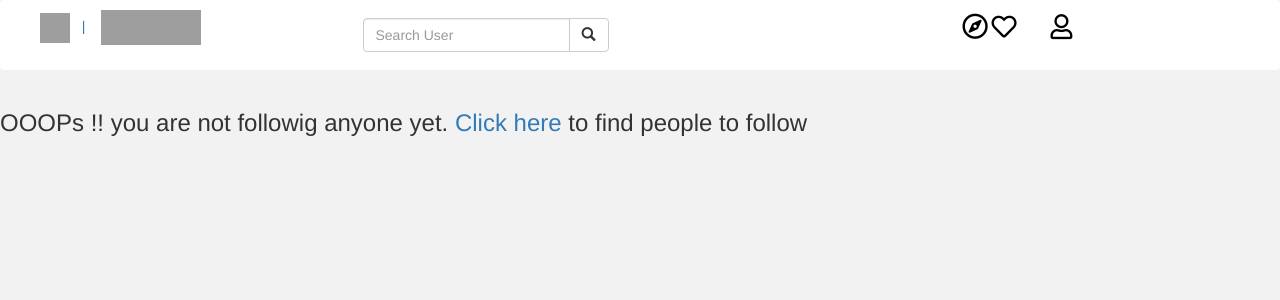
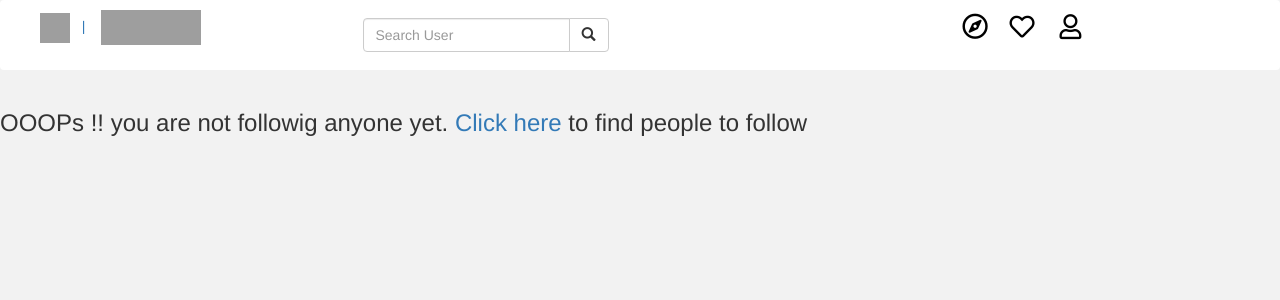
Before and after one commit to alexogola/instagram, a Django app: page / in a window 1280 px wide. Shown: the top 300 px of the page. Run offline with Django 3.2, Linux system fonts and the light colour scheme; the visitor is signed in with stand-in values (Sample User, id 1); data that the repository does not hold is empty; some libraries are stand-ins or nearby versions; grey boxes are pictures that could not be loaded.

Commit message:
even out margin spacing on navbar

```diff
--- a/clone/templates/navbar.html
+++ b/clone/templates/navbar.html
@@ -44,13 +44,13 @@
             </div>
             <div class="col-xs-12 col-sm-12 col-md-3 col-lg-3 col-xl-3">
               <a href="{% url 'viewProfiles' %}">
-                <i class="far fa-compass" style="font-size:26px;color: #000000;"></i>
+                <i class="far fa-compass" style="margin-right:18px; font-size:26px;color: #000000;"></i>
               </a>
-              <a href="{% url 'profile' %}" id="instTitle" style="margin-right:6px;font-size:25px; color: #000000;">
-                  <i class="far fa-heart"></i>&nbsp;&nbsp;&nbsp;
+              <a href="{% url 'profile' %}" id="instTitle" style="margin-right:18px;font-size:25px; color: #000000;">
+                  <i class="far fa-heart"></i>
               </a>
-                <a href="{% url 'profile' %}" id="instTitle" style=" margin-right:6px; font-size:25px; color: #000000;">
-                    <i class="far fa-user"></i>&nbsp;&nbsp;&nbsp;
+                <a href="{% url 'profile' %}" id="instTitle" style="font-size:25px; color: #000000;">
+                    <i class="far fa-user"></i>
                 </a>
 
 
```
